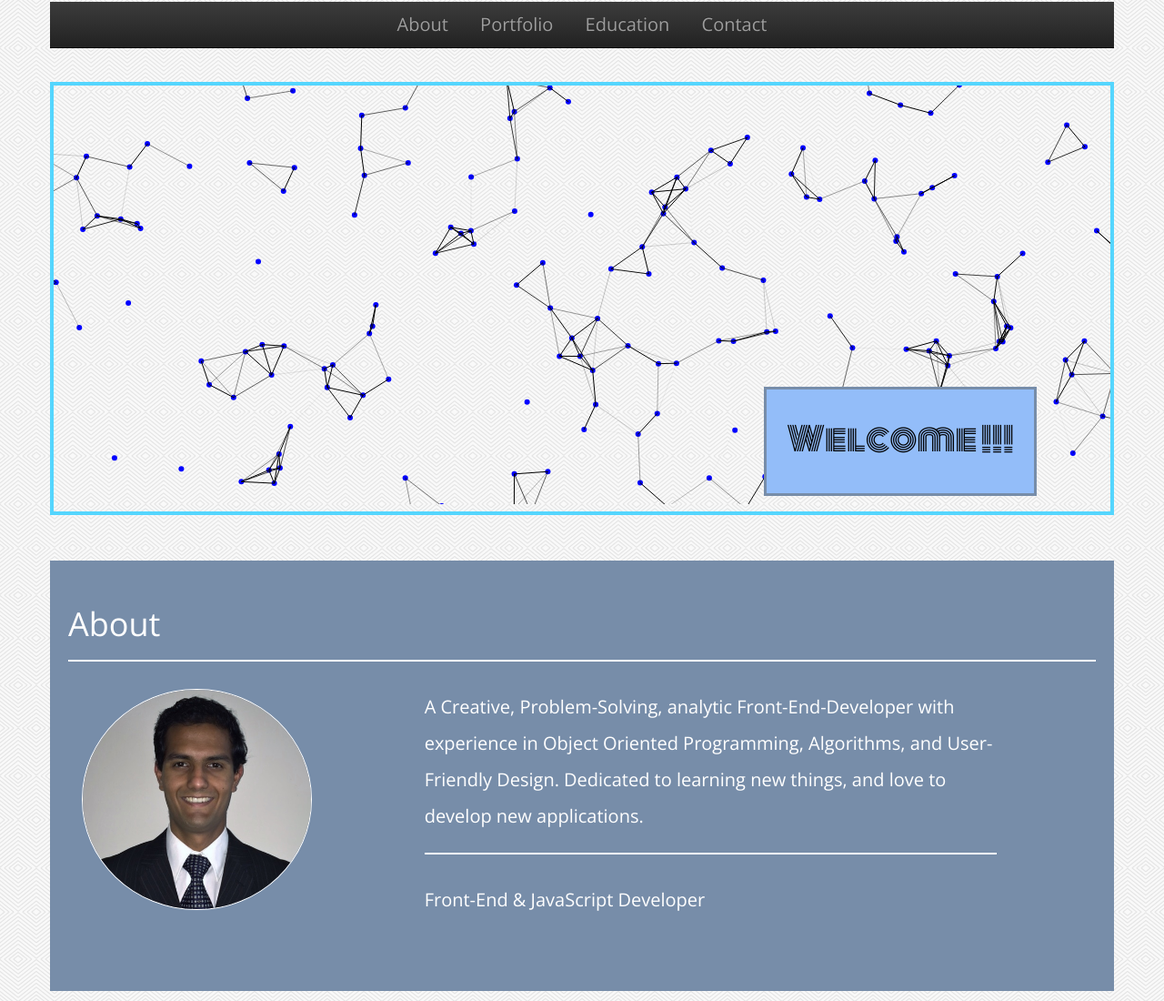
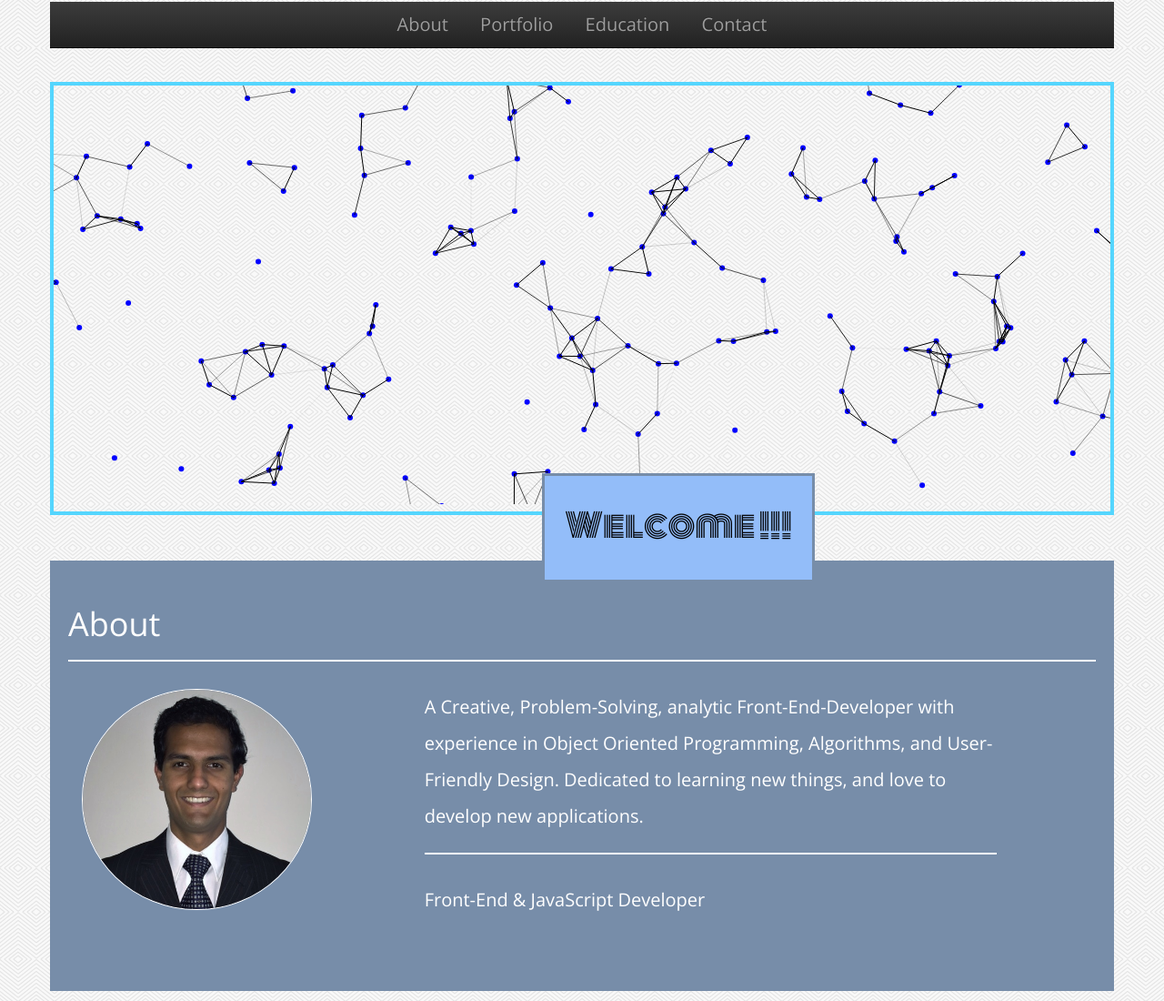
Before and after one commit to tathagata218/portfolio, a plain HTML site: page index.html in a window 1280 px wide. Shown: the top 1100 px of the page at 91% size. Drawn offline with nearby package versions, Linux system fonts and the light colour scheme.

Commit message:
this is the stuff

```diff
--- a/style.css
+++ b/style.css
@@ -58,8 +58,8 @@ border-radius: 15px;
 #welcomeDiv{
     margin: 0;
     position: absolute;
-    top: 425px;
-    right :140px;
+    top: 65%;
+    right :30%;
     height: 120px;
     width:300px ;
     font-family: 'Monoton', cursive;
```
